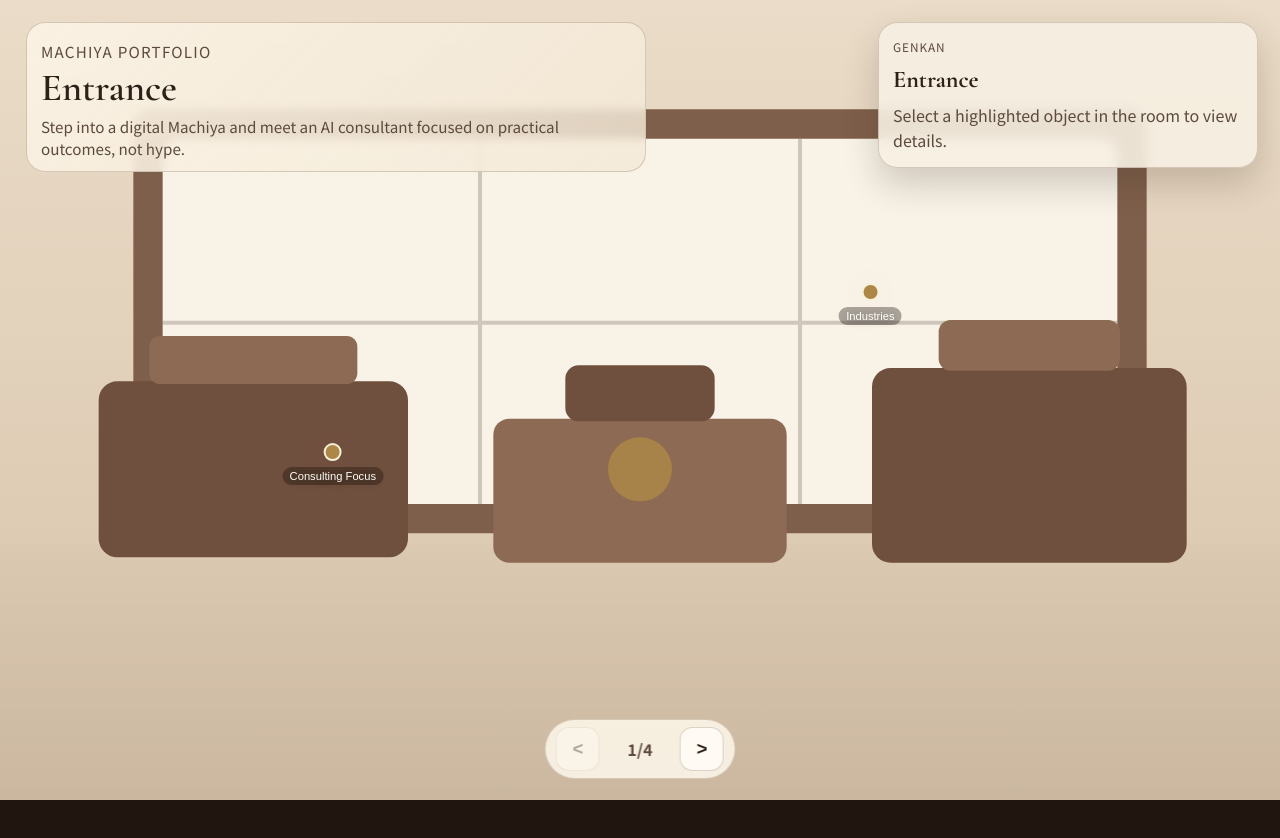
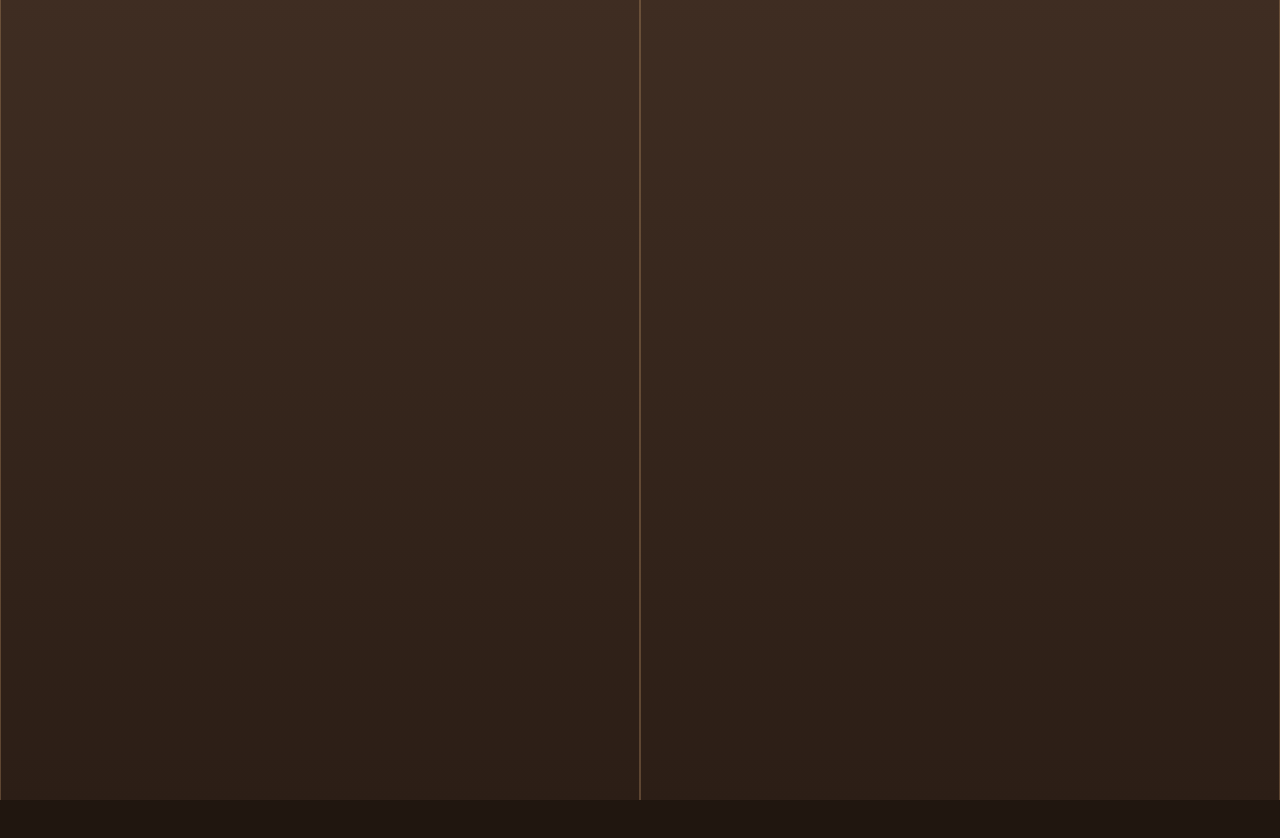
Before and after one commit to Hrudai-Nirmal/MachiyaHouse, a Next.js app: page / in a window 1280 px wide. Shown: the top 838 px of the page. Before the commit the page ends 800 px from the top, so only its background shows below. Built offline with nearby package versions, Linux system fonts and the light colour scheme.

Commit message:
Switch to cafe theme with scroll-driven entrance reveal

```diff
--- a/src/app/globals.css
+++ b/src/app/globals.css
@@ -6,10 +6,6 @@
   --wood-dark: #6f4f3d;
   --wood-mid: #8d6a53;
   --accent-gold: #ad8747;
-  --ink-soft: #5d4a3f;
-  --tatami: #c9ba96;
-  --shoji-frame: #7e5f4b;
-  --shoji-paper: #f8f2e7;
   --shadow-soft: 0 16px 35px rgba(51, 35, 21, 0.2);
   --radius-lg: 1.2rem;
   --radius-md: 0.8rem;
@@ -40,8 +36,108 @@ a {
 }
 
 .journey-root {
+  width: 100%;
+}
+
+.intro-sequence {
+  position: relative;
+  height: 240vh;
+}
+
+.intro-sticky {
+  position: sticky;
+  top: 0;
   width: 100vw;
   height: 100dvh;
+  overflow: hidden;
+}
+
+.cafe-entrance,
+.room-reveal {
+  position: absolute;
+  inset: 0;
+  transition: transform 120ms linear, opacity 120ms linear;
+}
+
+.cafe-entrance {
+  background: radial-gradient(circle at 50% 20%, #a2704e 0%, #5a3b28 38%, #2a1d16 100%);
+}
+
+.entrance-glow {
+  position: absolute;
+  width: min(42vw, 420px);
+  aspect-ratio: 1;
+  left: 50%;
+  top: 35%;
+  transform: translate(-50%, -50%);
+  border-radius: 50%;
+  background: radial-gradient(circle, rgba(255, 206, 143, 0.48), rgba(255, 206, 143, 0));
+}
+
+.name-board {
+  position: absolute;
+  top: 12%;
+  left: 50%;
+  transform: translateX(-50%);
+  padding: 0.7rem 1.6rem;
+  border-radius: 0.5rem;
+  background: #3f291d;
+  color: #f3dec2;
+  font-family: var(--font-display), Georgia, serif;
+  letter-spacing: 0.08em;
+  font-size: clamp(1rem, 2vw, 1.55rem);
+}
+
+.paper-lantern {
+  position: absolute;
+  top: 8%;
+  right: clamp(1.2rem, 4vw, 3rem);
+  width: clamp(74px, 9vw, 120px);
+  aspect-ratio: 1;
+  border-radius: 50%;
+  display: grid;
+  place-items: center;
+  font-family: var(--font-display), Georgia, serif;
+  font-size: clamp(1.2rem, 2.4vw, 2rem);
+  color: #593829;
+  background: radial-gradient(circle at 40% 30%, #fff0cf, #f1cb95 74%, #bf8f5d);
+  box-shadow: 0 0 55px rgba(243, 183, 110, 0.45);
+}
+
+.entrance-copy {
+  position: absolute;
+  left: 50%;
+  top: 26%;
+  transform: translateX(-50%);
+  text-align: center;
+  color: #f8ead5;
+}
+
+.entrance-copy h1 {
+  margin-top: 0.35rem;
+  font-family: var(--font-display), Georgia, serif;
+  font-size: clamp(2rem, 5vw, 4rem);
+}
+
+.entrance-copy p {
+  margin-top: 0.45rem;
+  color: rgba(248, 234, 213, 0.9);
+}
+
+.door-frame {
+  position: absolute;
+  inset: 0;
+  display: grid;
+  grid-template-columns: 1fr 1fr;
+}
+
+.door-panel {
+  background: linear-gradient(180deg, #3f2d22, #2c1e16);
+  border-inline: 1px solid rgba(197, 153, 105, 0.32);
+}
+
+.room-reveal {
+  z-index: 2;
 }
 
 .scene-shell {
@@ -245,24 +341,12 @@ a {
   font-weight: 600;
 }
 
-.scene-dawn {
-  --scene-wall-top: #eadcc8;
-  --scene-wall-bottom: #d8c3aa;
-}
-
-.scene-paper {
-  --scene-wall-top: #eadcc8;
-  --scene-wall-bottom: #d8c3aa;
-}
-
-.scene-garden {
-  --scene-wall-top: #eadcc8;
-  --scene-wall-bottom: #d8c3aa;
-}
-
+.scene-dawn,
+.scene-paper,
+.scene-garden,
 .scene-tea {
-  --scene-wall-top: #eadcc8;
-  --scene-wall-bottom: #d8c3aa;
+  --scene-wall-top: #e4d1ba;
+  --scene-wall-bottom: #d0b699;
 }
 
 @keyframes pulse {
@@ -295,6 +379,11 @@ a {
     bottom: 5.1rem;
     max-height: min(44dvh, 300px);
   }
+
+  .entrance-copy {
+    top: 22%;
+    width: calc(100% - 2rem);
+  }
 }
 
 @media (max-width: 640px) {
@@ -310,6 +399,11 @@ a {
   .info-panel h3 {
     font-size: 1.3rem;
   }
+
+  .paper-lantern {
+    top: 11%;
+    right: 1rem;
+  }
 }
 
 @media (prefers-reduced-motion: reduce) {
--- a/src/components/HouseJourney.tsx
+++ b/src/components/HouseJourney.tsx
@@ -6,24 +6,54 @@ import { RoomScene } from "@/components/RoomScene";
 import { ROOMS } from "@/data/rooms";
 import { RoomId } from "@/types/room";
 import { usePathname, useRouter, useSearchParams } from "next/navigation";
-import { useMemo, useState } from "react";
+import { useEffect, useMemo, useRef, useState } from "react";
 
 function isRoomId(value: string): value is RoomId {
   return ROOMS.some((room) => room.id === value);
+}
+
+function clamp(value: number, min: number, max: number) {
+  return Math.min(max, Math.max(min, value));
 }
 
 export function HouseJourney() {
   const searchParams = useSearchParams();
   const router = useRouter();
   const pathname = usePathname();
+  const introRef = useRef<HTMLElement | null>(null);
 
   const roomParam = searchParams.get("room");
   const currentRoomId = roomParam && isRoomId(roomParam) ? roomParam : ROOMS[0].id;
   const currentRoomIndex = ROOMS.findIndex((room) => room.id === currentRoomId);
 
   const [activeHotspotId, setActiveHotspotId] = useState<string | null>(null);
+  const [scrollProgress, setScrollProgress] = useState(0);
 
   const currentRoom = ROOMS[currentRoomIndex];
+
+  useEffect(() => {
+    const onScroll = () => {
+      const node = introRef.current;
+
+      if (!node) {
+        return;
+      }
+
+      const rect = node.getBoundingClientRect();
+      const travel = window.innerHeight * 1.25;
+      const progress = clamp(-rect.top / travel, 0, 1);
+      setScrollProgress(progress);
+    };
+
+    onScroll();
+    window.addEventListener("scroll", onScroll, { passive: true });
+    window.addEventListener("resize", onScroll);
+
+    return () => {
+      window.removeEventListener("scroll", onScroll);
+      window.removeEventListener("resize", onScroll);
+    };
+  }, []);
 
   const activeHotspot = useMemo(() => {
     return currentRoom.hotspots.find((hotspot) => hotspot.id === activeHotspotId) ?? null;
@@ -42,15 +72,57 @@ export function HouseJourney() {
     setActiveHotspotId((prev) => (prev === hotspotId ? null : hotspotId));
   };
 
+  const introScale = 1 + scrollProgress * 0.22;
+  const introFade = clamp(1 - scrollProgress * 1.45, 0, 1);
+  const roomFade = clamp((scrollProgress - 0.34) / 0.26, 0, 1);
+  const roomScale = 1.06 - roomFade * 0.06;
+
   return (
     <main className="journey-root">
+      <section className="intro-sequence" ref={introRef}>
+        <div className="intro-sticky">
+          <div
+            className="cafe-entrance"
+            style={{
+              transform: `scale(${introScale})`,
+              opacity: introFade,
+            }}
+            aria-hidden={roomFade > 0.95}
+          >
+            <div className="entrance-glow" />
+            <div className="name-board">MACHIYA CAFE</div>
+            <div className="paper-lantern">AI</div>
+            <div className="entrance-copy">
+              <p className="eyebrow">AI Consultant Portfolio</p>
+              <h1>Welcome To The Cafe</h1>
+              <p>Scroll down to step inside.</p>
+            </div>
+            <div className="door-frame">
+              <div
+                className="door-panel left"
+                style={{ transform: `translateX(${-52 * scrollProgress}%)` }}
+              />
+              <div
+                className="door-panel right"
+                style={{ transform: `translateX(${52 * scrollProgress}%)` }}
+              />
+            </div>
+          </div>
+
+          <div
+            className="room-reveal"
+            style={{
+              opacity: roomFade,
+              transform: `scale(${roomScale})`,
+            }}
+          >
             <RoomScene
               room={currentRoom}
               activeHotspotId={activeHotspotId}
               onHotspotSelect={handleHotspotSelect}
             >
               <header className="room-header-overlay">
-          <p className="eyebrow">Machiya Portfolio</p>
+                <p className="eyebrow">Cafe Portfolio</p>
                 <h1>{currentRoom.name}</h1>
                 <p>{currentRoom.narrative}</p>
               </header>
@@ -64,6 +136,9 @@ export function HouseJourney() {
                 onNext={() => navigateToRoom(currentRoomIndex + 1)}
               />
             </RoomScene>
+          </div>
+        </div>
+      </section>
     </main>
   );
 }
--- a/src/components/RoomScene.tsx
+++ b/src/components/RoomScene.tsx
@@ -23,39 +23,43 @@ export function RoomScene({ room, activeHotspotId, onHotspotSelect, children }:
       <div className="scene-svg-wrap" aria-hidden="true">
         <svg viewBox="0 0 1000 600" className="machiya-scene" preserveAspectRatio="xMidYMid slice">
           <defs>
-            <linearGradient id="wallGrad" x1="0" x2="0" y1="0" y2="1">
+            <linearGradient id="cafeWall" x1="0" x2="0" y1="0" y2="1">
               <stop offset="0%" stopColor="var(--scene-wall-top)" />
               <stop offset="100%" stopColor="var(--scene-wall-bottom)" />
             </linearGradient>
-            <linearGradient id="objectShade" x1="0" x2="0" y1="0" y2="1">
-              <stop offset="0%" stopColor="rgba(0,0,0,0.03)" />
-              <stop offset="100%" stopColor="rgba(0,0,0,0.18)" />
+            <linearGradient id="counterFront" x1="0" x2="0" y1="0" y2="1">
+              <stop offset="0%" stopColor="#8a6045" />
+              <stop offset="100%" stopColor="#5a3d2c" />
             </linearGradient>
           </defs>
 
-          <rect x="0" y="0" width="1000" height="600" fill="url(#wallGrad)" />
+          <rect x="0" y="0" width="1000" height="600" fill="url(#cafeWall)" />
 
-          <rect x="120" y="82" width="760" height="318" rx="14" fill="var(--shoji-frame)" />
-          <rect x="142" y="104" width="716" height="274" rx="12" fill="var(--shoji-paper)" />
+          <rect x="106" y="96" width="788" height="122" rx="14" fill="#4c3325" />
+          <text x="500" y="150" textAnchor="middle" fontSize="38" fill="#f3dec2" style={{ letterSpacing: "0.08em" }}>
+            MACHIYA CAFE
+          </text>
+          <text x="500" y="186" textAnchor="middle" fontSize="18" fill="#d4bc9f" style={{ letterSpacing: "0.1em" }}>
+            AI CONSULTING MENU
+          </text>
 
-          <g opacity="0.26" stroke="var(--ink-soft)" strokeWidth="3">
-            <line x1="380" y1="104" x2="380" y2="378" />
-            <line x1="620" y1="104" x2="620" y2="378" />
-            <line x1="142" y1="242" x2="858" y2="242" />
-          </g>
+          <rect x="140" y="250" width="720" height="24" rx="8" fill="#6c4b38" />
+          <rect x="170" y="206" width="42" height="44" rx="6" fill="#b48358" />
+          <rect x="236" y="222" width="54" height="28" rx="6" fill="#c89664" />
+          <rect x="320" y="214" width="40" height="36" rx="6" fill="#b48358" />
+          <rect x="642" y="206" width="48" height="44" rx="6" fill="#b48358" />
+          <rect x="710" y="220" width="58" height="30" rx="6" fill="#c89664" />
+          <rect x="790" y="212" width="42" height="38" rx="6" fill="#b48358" />
 
-          <rect x="0" y="408" width="1000" height="192" fill="url(#objectShade)" opacity="0.34" />
+          <rect x="90" y="336" width="820" height="184" rx="18" fill="url(#counterFront)" />
+          <rect x="74" y="314" width="852" height="34" rx="16" fill="#9d7151" />
 
-          <rect x="94" y="286" width="232" height="132" rx="14" fill="var(--wood-dark)" />
-          <rect x="132" y="252" width="156" height="36" rx="8" fill="var(--wood-mid)" />
-
-          <rect x="390" y="314" width="220" height="108" rx="12" fill="var(--wood-mid)" />
-          <rect x="444" y="274" width="112" height="42" rx="10" fill="var(--wood-dark)" />
-
-          <rect x="674" y="276" width="236" height="146" rx="14" fill="var(--wood-dark)" />
-          <rect x="724" y="240" width="136" height="38" rx="9" fill="var(--wood-mid)" />
-
-          <circle cx="500" cy="352" r="24" fill="var(--accent-gold)" opacity="0.86" />
+          <ellipse cx="260" cy="518" rx="70" ry="20" fill="#2b1a11" opacity="0.25" />
+          <ellipse cx="500" cy="518" rx="70" ry="20" fill="#2b1a11" opacity="0.25" />
+          <ellipse cx="740" cy="518" rx="70" ry="20" fill="#2b1a11" opacity="0.25" />
+          <rect x="220" y="426" width="80" height="90" rx="16" fill="#6b4b36" />
+          <rect x="460" y="426" width="80" height="90" rx="16" fill="#6b4b36" />
+          <rect x="700" y="426" width="80" height="90" rx="16" fill="#6b4b36" />
         </svg>
       </div>
 
--- a/src/data/rooms.ts
+++ b/src/data/rooms.ts
@@ -3,12 +3,12 @@ import { Room } from "@/types/room";
 export const ROOMS: Room[] = [
   {
     id: "entrance",
-    name: "Entrance",
+    name: "Cafe Welcome",
     narrative:
-      "Step into a digital Machiya and meet an AI consultant focused on practical outcomes, not hype.",
+      "Inside the cafe, discover how AI consulting engagements move from calm discovery to measurable delivery.",
     scene: {
       tone: "dawn",
-      accentLabel: "Genkan",
+      accentLabel: "Front Counter",
     },
     hotspots: [
       {
@@ -35,10 +35,10 @@ export const ROOMS: Room[] = [
     id: "services",
     name: "Services",
     narrative:
-      "Inside the atelier room, every service is designed to move from concept to production with clear milestones.",
+      "At the brew bar, each service is designed to move from concept to production with clear checkpoints.",
     scene: {
       tone: "paper",
-      accentLabel: "Atelier",
+      accentLabel: "Brew Bar",
     },
     hotspots: [
       {
@@ -74,10 +74,10 @@ export const ROOMS: Room[] = [
     id: "projects",
     name: "Projects",
     narrative:
-      "The project room highlights tangible outcomes from focused AI engagements.",
+      "The showcase wall highlights tangible outcomes from focused AI engagements.",
     scene: {
       tone: "garden",
-      accentLabel: "Tokonoma",
+      accentLabel: "Showcase Wall",
     },
     hotspots: [
       {
@@ -113,10 +113,10 @@ export const ROOMS: Room[] = [
     id: "contact",
     name: "Contact",
     narrative:
-      "In the tea room, choose the channel that matches your project pace and preferred collaboration style.",
+      "In the lounge corner, choose the channel that matches your project pace and preferred collaboration style.",
     scene: {
       tone: "tea",
-      accentLabel: "Tea Room",
+      accentLabel: "Lounge",
     },
     hotspots: [
       {
```
Also changed, not shown: 1 other file (tests, documents, lock files or other folders). Lines whose indentation alone changed are shown as unchanged.
